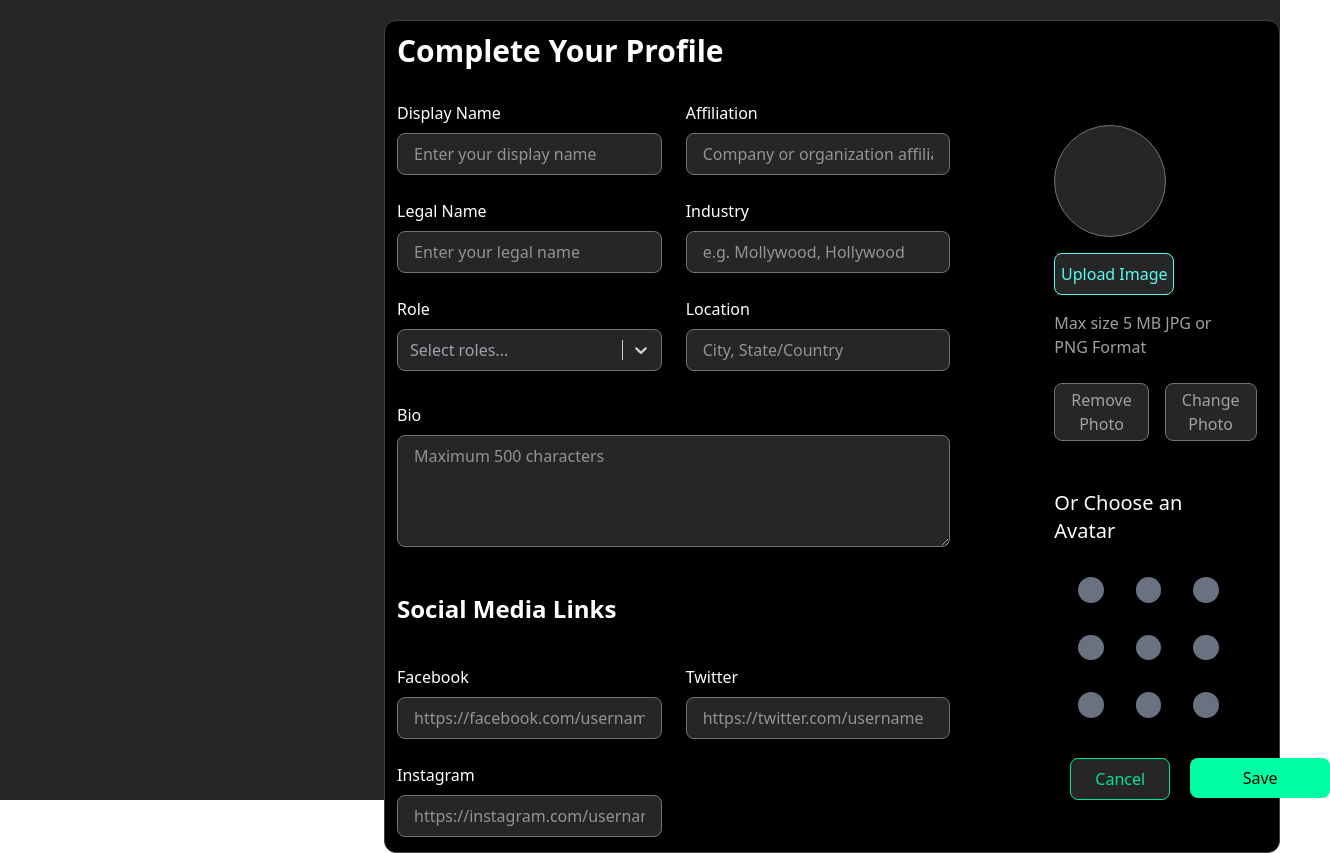
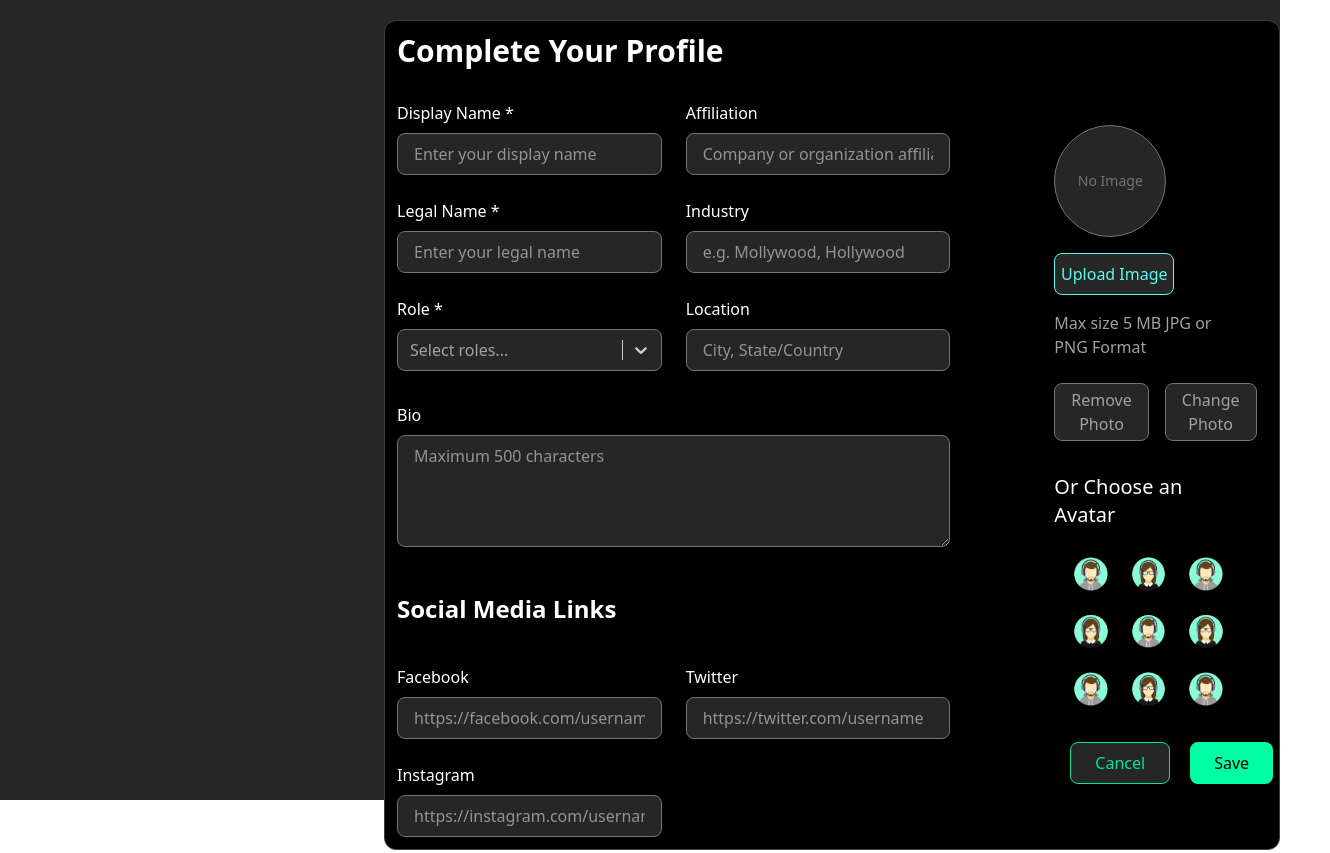
Before and after one commit to pranojtp/signupanddetails, a React (Vite) app in the folder signuppage/: page /personaldetails in a window 1280 px wide. Shown: the whole page, 1330 px wide, since content can reach past the window. Built offline with nearby package versions, Linux system fonts and the light colour scheme.

Commit message:
committed

```diff
--- a/signuppage/src/components/Personaldetails.tsx
+++ b/signuppage/src/components/Personaldetails.tsx
@@ -1,6 +1,8 @@
 import Select from "react-select";
 import { useState } from "react";
 import type { StylesConfig } from "react-select";
+import avatar1 from "../assets/avatar1.jpg"
+import avatar2 from "../assets/avatar2.jpg"
 
 const roleOptions = [
     { value: "Actor", label: "Actor" },
@@ -42,7 +44,7 @@ const customStyles: StylesConfig<any, true> = {
     }),
     multiValue: (base) => ({
         ...base,
-        backgroundColor: "white",
+        backgroundColor: "gray",
         color: "#000",
     }),
     multiValueLabel: (base) => ({
@@ -52,7 +54,7 @@ const customStyles: StylesConfig<any, true> = {
     multiValueRemove: (base) => ({
         ...base,
         color: "#000",
-        ":hover": { backgroundColor: "#14b8a6", color: "#000" },
+        ":hover": { backgroundColor: "red", color: "#000" },
     }),
     placeholder: (base) => ({
         ...base,
@@ -67,6 +69,50 @@ const customStyles: StylesConfig<any, true> = {
 
 const Personaldetails = () => {
     const [selectedRoles, setSelectedRoles] = useState([]);
+    const [image, setImage] = useState<string | null>(null);
+    const [selectedAvatar, setSelectedAvatar] = useState<number | null>(null);
+
+    const avatars = [
+        avatar1,
+        avatar2,
+        avatar1,
+        avatar2,
+        avatar1,
+        avatar2,
+        avatar1,
+        avatar2,
+        avatar1,
+    ];
+
+    // Handle image upload
+    const handleImageUpload = (e: React.ChangeEvent<HTMLInputElement>) => {
+        const file = e.target.files?.[0];
+        if (!file) return;
+
+        if (file.size > 5 * 1024 * 1024) {
+            alert("Max size is 5 MB!");
+            return;
+        }
+
+        const reader = new FileReader();
+        reader.onloadend = () => {
+            setImage(reader.result as string);
+            setSelectedAvatar(null);
+        };
+        reader.readAsDataURL(file);
+    };
+
+    // Handle remove photo
+    const handleRemove = () => {
+        setImage(null);
+        setSelectedAvatar(null);
+    };
+
+    // Handle avatar selection
+    const handleAvatarSelect = (index: number) => {
+        setSelectedAvatar(index);
+        setImage(avatars[index]);
+    };
     return (
         <>
             <div className="h-screen pl-96 pt-5 bg-neutral-800">
@@ -80,7 +126,7 @@ const Personaldetails = () => {
                                 {/* Left column */}
                                 <div className="flex flex-col gap-6">
                                     <div>
-                                    <label className="block mb-2 text-m font-medium">Display Name</label>
+                                        <label className="block mb-2 text-m font-medium">Display Name *</label>
                                         <input
                                             type="text"
                                             name="displayName"
@@ -88,10 +134,11 @@ const Personaldetails = () => {
                                             // onChange={handleChange}
                                             placeholder="Enter your display name"
                                             className="w-full rounded-lg bg-neutral-800 border border-neutral-500 px-4 py-2 focus:outline-none focus:border-[#00FFA3]"
+                                            required
                                         />
                                     </div>
                                     <div>
-                                    <label className="block mb-2 text-m font-medium">Legal Name</label>
+                                        <label className="block mb-2 text-m font-medium">Legal Name *</label>
                                         <input
                                             type="text"
                                             name="legalName"
@@ -102,7 +149,7 @@ const Personaldetails = () => {
                                         />
                                     </div>
                                     <div>
-                                    <label className="block mb-2 text-m font-medium">Role</label>
+                                        <label className="block mb-2 text-m font-medium">Role *</label>
                                         <Select
                                             isMulti
                                             name="role"
@@ -111,6 +158,7 @@ const Personaldetails = () => {
                                             onChange={setSelectedRoles}
                                             placeholder="Select roles..."
                                             styles={customStyles}
+                                            required
                                         />
                                     </div>
                                 </div>
@@ -215,14 +263,23 @@ const Personaldetails = () => {
                         <div className="flex flex-col col-span-1 gap-6">
                             <div className="p-6 w-full max-w-sm">
                                 <div className="flex flex-col gap-4">
-                                <div className="h-28 w-28 rounded-full  bg-neutral-800 border-1 border-neutral-500">
+                                    <div className="h-28 w-28 rounded-full bg-neutral-800 border border-neutral-500 overflow-hidden flex items-center justify-center">
+                                        {image ? (
+                                            <img src={image} alt="Profile" className="w-full h-full object-cover" />
+                                        ) : (
+                                            <div className="text-neutral-500 text-sm text-center">No Image</div>
+                                        )}
                                     </div>
-                                <button
-                                    // onClick={handleSave}
-                                    className="w-30 py-2 bg-neutral-800 text-[#59fbf0] font-medium rounded-lg border-1 border-[#59fbf0] transition"
-                                >
+
+                                    <label className="w-30 py-2 bg-neutral-800 text-[#59fbf0] font-medium rounded-lg border border-[#59fbf0] text-center cursor-pointer transition hover:bg-[#59fbf0] hover:text-black">
                                         Upload Image
-                                </button>
+                                        <input
+                                            type="file"
+                                            accept="image/png, image/jpeg"
+                                            className="hidden"
+                                            onChange={handleImageUpload}
+                                        />
+                                    </label>
 
                                     <p className="text-m text-neutral-400 mb-6">
                                         Max size 5 MB JPG or PNG Format
@@ -231,63 +288,53 @@ const Personaldetails = () => {
 
                                 <div className="flex space-x-4">
                                     <button
-                                    // onClick={#}
-                                    className="w-full rounded-lg text-neutral-400 bg-neutral-800 border border-neutral-500 px-4 py-1 ">
+                                        onClick={handleRemove}
+                                        className="w-full rounded-lg text-neutral-400 bg-neutral-800 border border-neutral-500 px-4 py-1 hover:bg-neutral-700 transition"
+                                    >
                                         Remove Photo
                                     </button>
-                                <button
-                                    //  onClick={#}
-                                    className="w-full rounded-lg text-neutral-400 bg-neutral-800 border border-neutral-500 px-4 py-1 ">
+                                    <label className="w-full rounded-lg text-neutral-400 bg-neutral-800 border border-neutral-500 px-4 py-1 text-center cursor-pointer hover:bg-neutral-700 transition">
                                         Change Photo
-                                </button>
-                            </div><br /><br />
-                            <div>
-                                <h2 className="block mb-2 text-white text-xl font-medium">Or Choose an Avatar</h2>
+                                        <input
+                                            type="file"
+                                            accept="image/png, image/jpeg"
+                                            className="hidden"
+                                            onChange={handleImageUpload}
+                                        />
+                                    </label>
+                                </div>
+
+                                <div className="mt-8">
+                                    <h2 className="block mb-2 text-white text-xl font-medium">
+                                        Or Choose an Avatar
+                                    </h2>
                                     <div className="p-4">
                                         <div className="grid grid-cols-3 gap-4 max-w-xs mx-auto">
-                                        <div className="aspect-square flex items-center justify-center rounded-full **bg-teal-300** p-2">
-                                            <div className="w-full h-full bg-gray-500 rounded-full"></div>
+                                            {avatars.map((avatar, index) => (
+                                                <div
+                                                    key={index}
+                                                    onClick={() => handleAvatarSelect(index)}
+                                                    className={`aspect-square flex items-center justify-center rounded-full p-1 cursor-pointer transition ${selectedAvatar === index
+                                                            ? "ring-2 ring-neutral-500"
+                                                            : "hover:ring-1 hover:ring-neutral-500"
+                                                        }`}
+                                                >
+                                                    <img
+                                                        src={avatar}
+                                                        alt={`Avatar ${index + 1}`}
+                                                        className="w-full h-full object-cover rounded-full"
+                                                    />
                                                 </div>
-                                        <div className="aspect-square flex items-center justify-center rounded-full **bg-teal-300** p-2">
-                                            <div className="w-full h-full bg-gray-500 rounded-full"></div>
+                                            ))}
                                         </div>
-                                        <div className="aspect-square flex items-center justify-center rounded-full **bg-teal-300** p-2">
-                                            <div className="w-full h-full bg-gray-500 rounded-full"></div>
-                                        </div>
-                                        <div className="aspect-square flex items-center justify-center rounded-full **bg-teal-300** p-2">
-                                            <div className="w-full h-full bg-gray-500 rounded-full"></div>
-                                        </div>
-                                        <div className="aspect-square flex items-center justify-center rounded-full **bg-teal-300** p-2">
-                                            <div className="w-full h-full bg-gray-500 rounded-full"></div>
-                                        </div>
-                                        <div className="aspect-square flex items-center justify-center rounded-full **bg-teal-300** p-2">
-                                            <div className="w-full h-full bg-gray-500 rounded-full"></div>
-                                        </div>
-                                        <div className="aspect-square flex items-center justify-center rounded-full **bg-teal-300** p-2">
-                                            <div className="w-full h-full bg-gray-500 rounded-full"></div>
-                                        </div>
-                                        <div className="aspect-square flex items-center justify-center rounded-full **bg-teal-300** p-2">
-                                            <div className="w-full h-full bg-gray-500 rounded-full"></div>
-                                        </div>
-                                        <div className="aspect-square flex items-center justify-center rounded-full **bg-teal-300** p-2">
-                                            <div className="w-full h-full bg-gray-500 rounded-full"></div>
-                                        </div>
-                                    </div>
+
                                         <div className="flex gap-5 mt-8">
-                                        <button
-                                            // onClick={handleSave}
-                                            className="px-6 py-2 bg-neutral-800 text-[#00e695] font-Read w-35 border-1 border-[#00e695] rounded-lg hover:bg-[#00e695] hover:text-black transition"
-                                        >
+                                            <button className="px-6 py-2 bg-neutral-800 text-[#00e695] font-medium w-35 border border-[#00e695] rounded-lg hover:bg-[#00e695] hover:text-black transition">
                                                 Cancel
                                             </button>
-                                        <a href="/addmembers">
-                                            <button
-                                                // onClick={handleSave}
-                                                className="px-6 py-2 bg-[#00FFA3] text-black font-Read w-35 rounded-lg hover:bg-[#00e695] transition"
-                                            >
+                                            <button className="px-6 py-2 bg-[#00FFA3] text-black font-medium w-35 rounded-lg hover:bg-[#00e695] transition">
                                                 Save
                                             </button>
-                                        </a>
                                         </div>
                                     </div>
                                 </div>
```
Also changed, not shown: signuppage/src/components/Signup.tsx (+4 -4 lines), signuppage/src/assets/avatar1.jpg (added), signuppage/src/assets/avatar2.jpg (added). Lines whose indentation alone changed are shown as unchanged.
